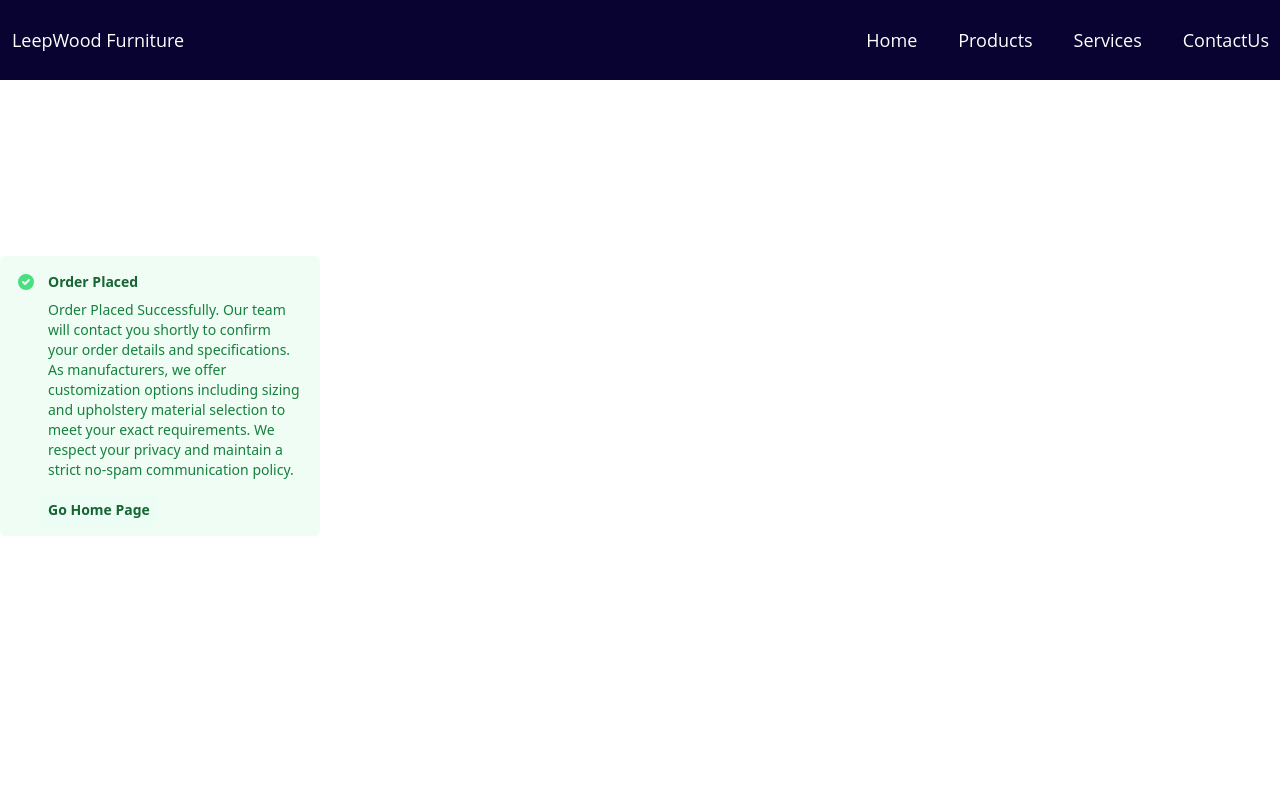
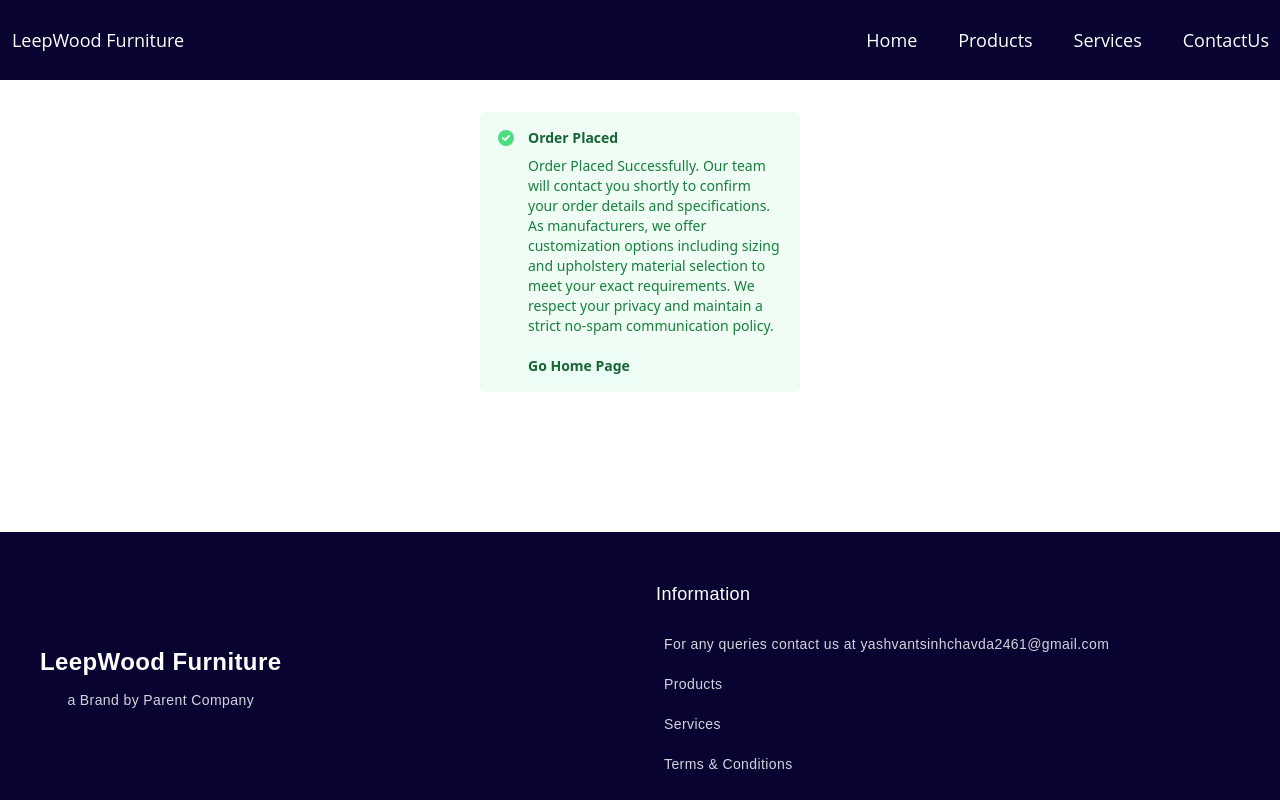
Before and after one commit to CHAVDAYASHVANTSINH612/LeepWood-Furniture-Static-Angular, an Angular app: page /order-placed in a window 1280 px wide. Shown: the top 800 px of the page. Built offline with nearby package versions, Linux system fonts and the light colour scheme.

Commit message:
Order Place issue fixed product name now concated in name fild of formspreeservice

```diff
--- a/src/app/Components/order-placed-thanks/order-placed-thanks.component.html
+++ b/src/app/Components/order-placed-thanks/order-placed-thanks.component.html
@@ -1,22 +1,31 @@
 <!-- From Uiverse.io by kennyotsu -->
-<div class="notifications-container pt-64 pb-64">
+<div class="w-full flex items-center justify-center">
+  <div class="notifications-container pt-48 pb-32 lg:pt-28 lg:pb:20">
     <div class="success">
       <div class="flex">
         <div class="flex-shrink-0">
 
-        <svg class="succes-svg" xmlns="http://www.w3.org/2000/svg" viewBox="0 0 20 20" fill="currentColor" aria-hidden="true">
-          <path fill-rule="evenodd" d="M10 18a8 8 0 100-16 8 8 0 000 16zm3.707-9.293a1 1 0 00-1.414-1.414L9 10.586 7.707 9.293a1 1 0 00-1.414 1.414l2 2a1 1 0 001.414 0l4-4z" clip-rule="evenodd"></path>
+          <svg class="succes-svg" xmlns="http://www.w3.org/2000/svg" viewBox="0 0 20 20" fill="currentColor"
+            aria-hidden="true">
+            <path fill-rule="evenodd"
+              d="M10 18a8 8 0 100-16 8 8 0 000 16zm3.707-9.293a1 1 0 00-1.414-1.414L9 10.586 7.707 9.293a1 1 0 00-1.414 1.414l2 2a1 1 0 001.414 0l4-4z"
+              clip-rule="evenodd"></path>
           </svg>
         </div>
         <div class="success-prompt-wrap">
           <p class="success-prompt-heading">Order Placed
-        </p><div class="success-prompt-prompt">
-          <p>Order Placed Successfully. Our team will contact you shortly to confirm your order details and specifications. As manufacturers, we offer customization options including sizing and upholstery material selection to meet your exact requirements. We respect your privacy and maintain a strict no-spam communication policy.</p>
+          </p>
+          <div class="success-prompt-prompt">
+            <p>Order Placed Successfully. Our team will contact you shortly to confirm your order details and
+              specifications. As manufacturers, we offer customization options including sizing and upholstery material
+              selection to meet your exact requirements. We respect your privacy and maintain a strict no-spam
+              communication policy.</p>
           </div>
           <div class="success-button-container">
-            <a href="/" ><button type="button" class="success-button-main">Go Home Page</button></a>
+            <a href="/"><button type="button" class="success-button-main">Go Home Page</button></a>
           </div>
         </div>
       </div>
     </div>
   </div>
+</div>
--- a/src/app/Components/product-detail/product-detail.component.html
+++ b/src/app/Components/product-detail/product-detail.component.html
@@ -66,7 +66,7 @@
                 [ngClass]="{'border-gray-300': !orderForm.get('phoneNumber')?.touched || orderForm.get('phoneNumber')?.valid, 'border-red-500': orderForm.get('phoneNumber')?.touched && orderForm.get('phoneNumber')?.invalid}" />
             </div>
             <div class='flex items-center gap-6 mt-4'>
-              <input type='text' placeholder='Address(required)' formControlName="address"
+              <input type='text' placeholder='Full Address (required)' formControlName="address"
                 class='bg-white px-4 py-2.5 text-sm w-[70%] border border-gray-300 outline-0 rounded' [ngClass]="{'border-gray-300': !orderForm.get('phoneNumber')?.touched || orderForm.get('address')?.valid, 'border-red-500': orderForm.get('address')?.touched && orderForm.get('address')?.invalid}" />
             </div>
             <input type="hidden" value="Prod_name={{product.Title}}&&SKU={{product.SKU}}" formControlName="product" >
--- a/src/app/Components/product-detail/product-detail.component.ts
+++ b/src/app/Components/product-detail/product-detail.component.ts
@@ -53,9 +53,9 @@ export class ProductDetailComponent  implements OnInit {
     let name= this.orderForm.get('name');
     let phoneNumber= this.orderForm.get('phoneNumber');
     let address= this.orderForm.get('address');
-    let product= this.orderForm.get('product')?.value;
+    let product_val="SKU="+this.product.SKU +" ProductName="+this.product.Title ;
 
-    let form_name = "Name="+name?.value+"&&phonenumber="+phoneNumber?.value+"&&address="+address?.value+"&&product="+product;
+    let form_name = "Name="+name?.value+"&&phonenumber="+phoneNumber?.value+"&&address="+address?.value+"&&product="+product_val;
 
     if(!name?.valid){
       this.statusMessage="Name Required"
@@ -72,7 +72,7 @@ export class ProductDetailComponent  implements OnInit {
 
    let model_form = {
       name : form_name ,
-      email: product
+      // email: product_val
      };
 
      this.productService.submitForm(model_form).subscribe(
```
Lines whose indentation alone changed are shown as unchanged.
